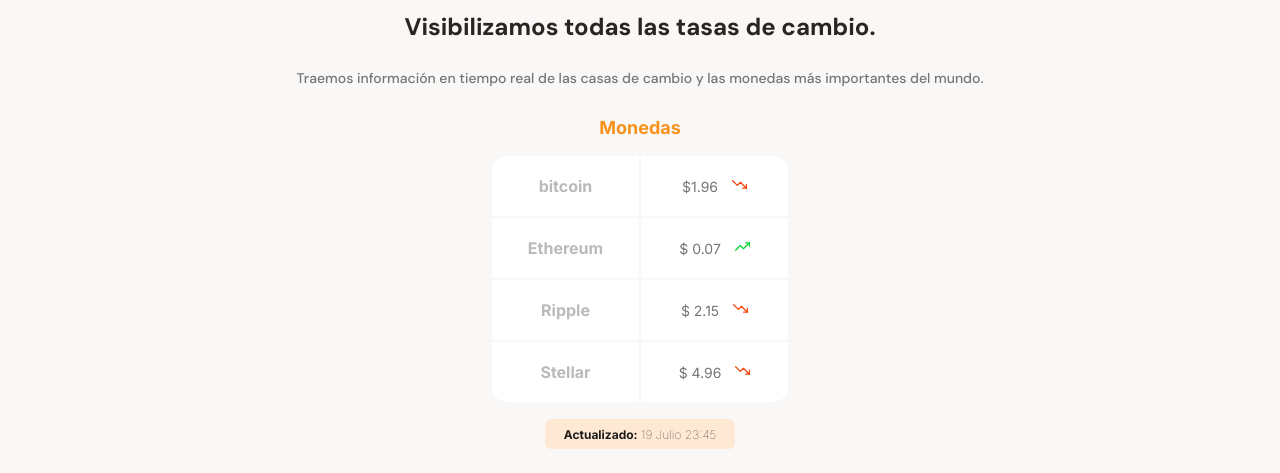
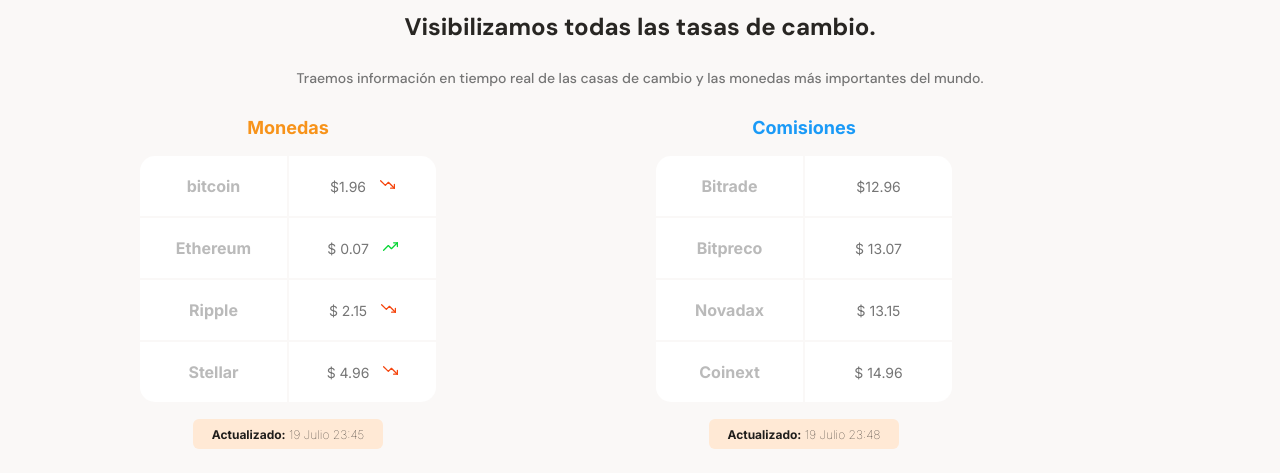
Before and after one commit to axlgoze/Batata-Bit, a plain HTML site: page index.html in a window 1280 px wide. Shown: the part 650-1123 px from the top of the page. Drawn offline with Linux system fonts and the light colour scheme.

Commit message:
Agregando funcionalidad slide a tarjetas monedas y comisiones

```diff
--- a/index.html
+++ b/index.html
@@ -55,7 +55,7 @@
                     <!-- actualizacion de info -->
                     <div class="currency-table--date"><p><b>Actualizado:</b> 19 Julio 23:45</p></div>
                 </div>
-                <div></div>
+
 
                 <div class="main-comission-table">
                     <p class="comission-table--title">Comisiones</p>
--- a/style.css
+++ b/style.css
@@ -564,3 +564,19 @@ footer .left ul{
     text-decoration: none;
     color: var(--color-light);
 }
+
+.main-tables-container{
+    display: flex;
+    /* height: 310px; */
+    overflow-x: scroll;
+    overflow-y: hidden;
+    overscroll-behavior-x: contain;
+    scroll-snap-type: x proximity;
+    margin: 0 30px;
+}
+
+.main-currency-table, .main-comission-table{
+    scroll-snap-align: center;
+    margin-left: 8px;
+    margin-right: 8px;
+}
```
